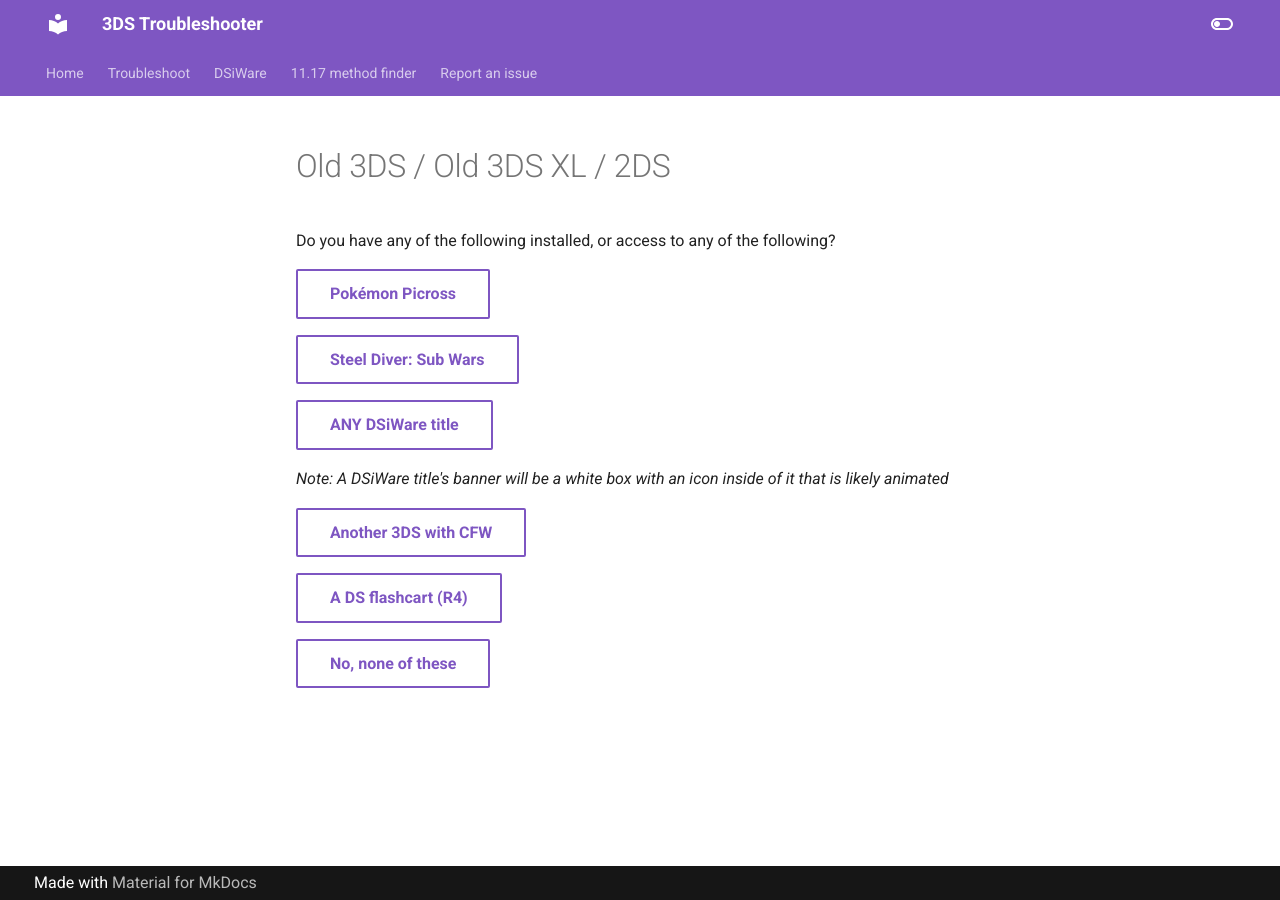
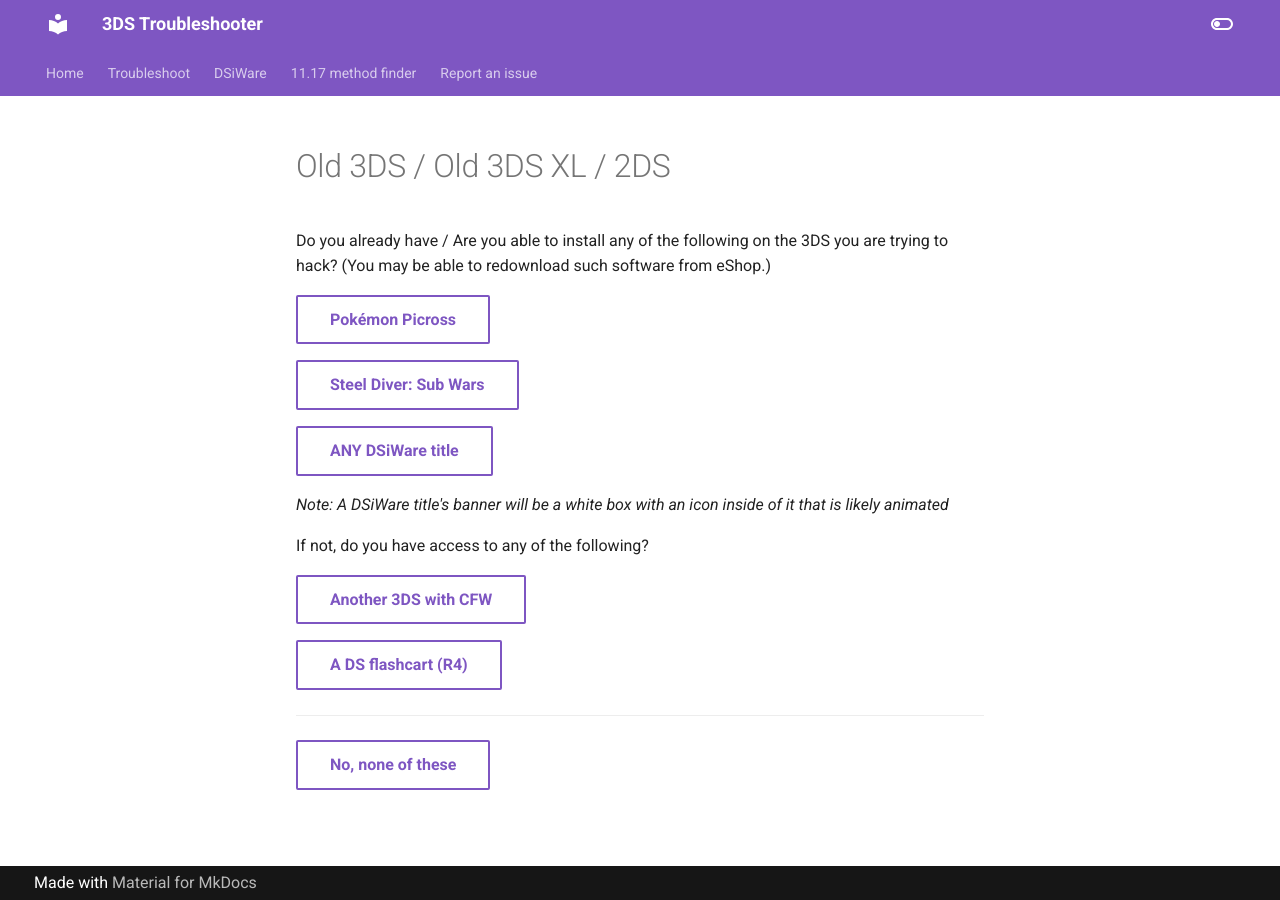
Before and after one commit to lilyuwuu/troubleshoot, an MkDocs documentation site: the page built from docs/seventeen/hardware.md, in a window 1280 px wide. Built offline with MkDocs 1.6.1 and Material for MkDocs 9.7.7, drawn with Linux system fonts in a browser that asks for light colours.

Commit message:
some more small changes

```diff
--- a/docs/seventeen/hardware.md
+++ b/docs/seventeen/hardware.md
@@ -1,6 +1,6 @@
 # Old 3DS / Old 3DS XL / 2DS
 
-Do you have any of the following installed, or access to any of the following?
+Do you already have / Are you able to install any of the following on the 3DS you are trying to hack? (You may be able to redownload such software from eShop.)
 
 [Pokémon Picross](/seventeen/pichaxx){ .md-button }
 
@@ -10,8 +10,12 @@
 
 *Note: A DSiWare title's banner will be a white box with an icon inside of it that is likely animated*
 
+If not, do you have access to any of the following?
+
 [Another 3DS with CFW](/seventeen/kartdlphax){ .md-button }
 
 [A DS flashcart (R4)](/seventeen/ntrboot){ .md-button }
 
+---
+
 [No, none of these](/seventeen/failure){ .md-button }
```
Also changed, not shown: docs/seventeen/hardware2.md (+5 -1 lines).
